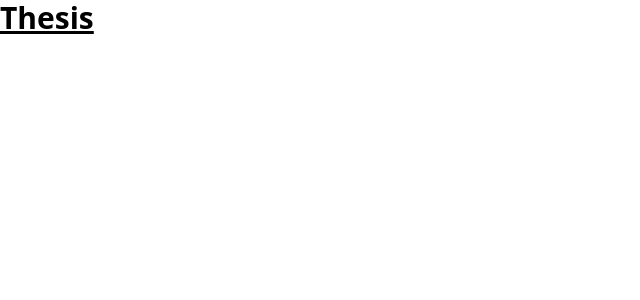
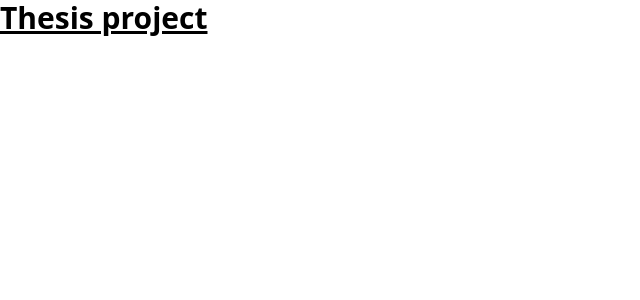
Before and after one commit to Friedrhys25/talk2kap, a React (Vite) app: page / in a window 1280 px wide. Shown: the top 300 px of the page, without its empty margins (0-640 px from the left). Built offline with nearby package versions, Linux system fonts and the light colour scheme.

Commit message:
Branch Rhys Created

```diff
--- a/src/App.jsx
+++ b/src/App.jsx
@@ -9,7 +9,7 @@ function App() {
   return (
     <>
       <h1 className='text-3xl font-bold underline'>
-        Thesis
+        Thesis project
       </h1>
     </>
   )
```
